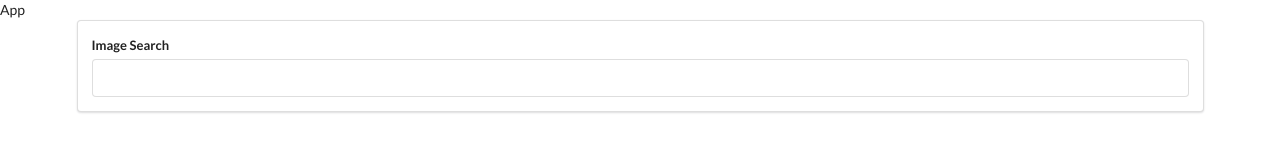
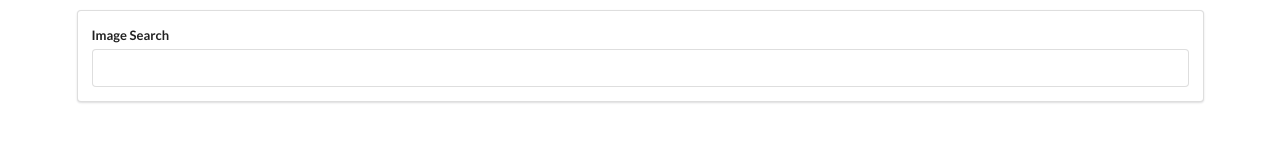
Before and after one commit to GoranAviani/react_handling_user_input_with_forms_and_events, a React (Create React App) app: page / in a window 1280 px wide. Shown: the top 162 px of the page. Built offline with nearby package versions, Linux system fonts and the light colour scheme.

Commit message:
user input with forms and events

```diff
--- a/src/components/App.js
+++ b/src/components/App.js
@@ -4,8 +4,7 @@ import SearchBar from "./SearchBar";
 
 const App = () => {
     return (<div>
-            <div> App</div>
-            <div className="ui container"><SearchBar></SearchBar></div>
+            <div className="ui container" style={{marginTop: '10px'}}><SearchBar></SearchBar></div>
         </div>
     )
 }
```
